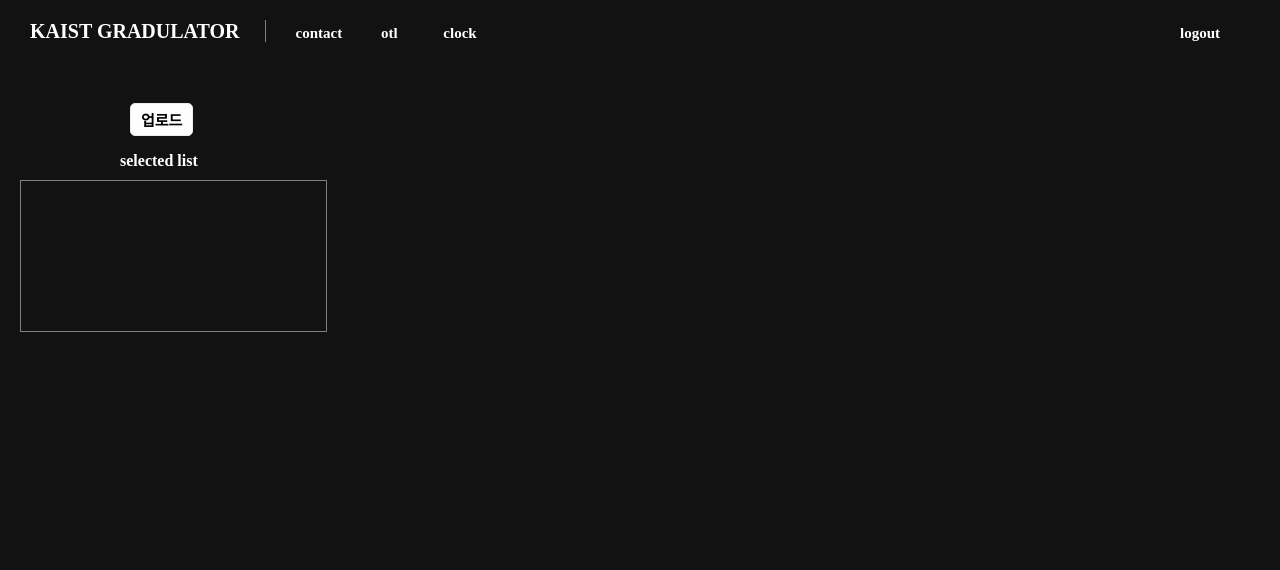
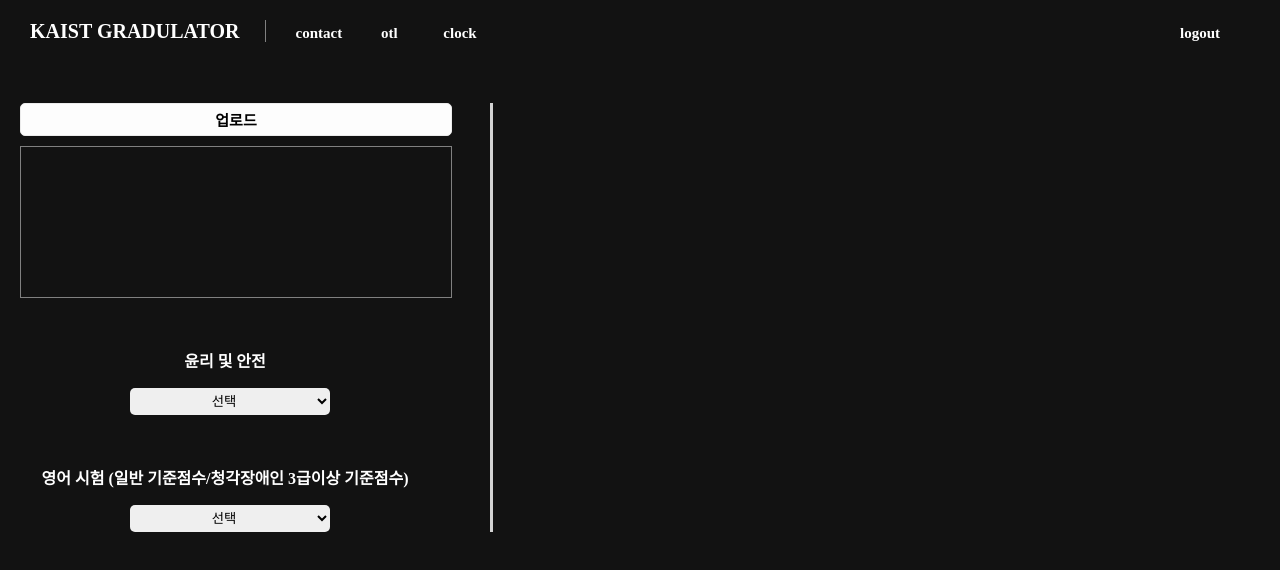
Before and after one commit to YiSeongYeop/KAIST_gradulator, a plain HTML site: page calculate.html in a window 1280 px wide. Drawn offline with nearby package versions, Linux system fonts and the light colour scheme.

Commit message:
select box

```diff
--- a/calculate.css
+++ b/calculate.css
@@ -141,9 +141,10 @@ input:focus {outline:none;}
 /*file upload*/
 #fileList {
     color: white;
-    width: 300px;
+    width: 425px;
     height: 150px;
     padding-left:5px;
+    margin-bottom: 20px;
 
     border: 1px solid gray;
     overflow: auto;
@@ -153,7 +154,8 @@ input:focus {outline:none;}
     font-family: 08서울남산체;
     font-weight: bold;
     color: white;
-    margin-left: 100px;
+    width: 410px;
+    text-align: center;
     margin-bottom: 10px;
 }
 
@@ -183,6 +185,29 @@ input:focus {outline:none;}
      cursor:pointer;
 }
 
+#input-area {
+    border-right: 3px solid #d3d3d3;
+    width: 470px;
+}
+
+#text1 {
+    font-family: 08서울남산체;
+    font-weight: bold;
+    color: white;
+    width: 410px;
+    text-align: center;
+    margin-top: 50px
+}
+
+.select-input {
+    width: 200px;
+    margin-left: 110px;
+    text-align: center;
+    padding: 5px;
+    border: white;
+    border-radius: 5px;
+}
+
 .filebox input[type="file"] {
     position: absolute;
     width: 0;
@@ -201,8 +226,10 @@ input:focus {outline:none;}
     font-size: 15px;
     vertical-align: middle;
     background-color: #fdfdfd;
-    margin-left: 110px;
+    width: 410px;
+    text-align: center;
     cursor: pointer;
     border: 1px solid #ebebeb;
     border-radius: 5px;
+    margin-bottom: 10px;
 }
--- a/calculate.html
+++ b/calculate.html
@@ -39,11 +39,36 @@
 		</span>
 	</h1>
 
-    <div class="filebox">
-      <label for="file" color="white">업로드</label>
-      <input type="file" multiple name="file" id="file" accept=".xlsx, .xls, .csv" onchange="updateList(); excelExport();"/>
-      <p id="selected">selected list</p>
-      <div id="fileList"></div>
-    </div>
+	<div id="input-area">
+	    <span class="filebox">
+	      <label for="file" color="white">업로드</label>
+	      <input type="file" multiple name="file" id="file" accept=".xlsx, .xls, .csv" onchange="updateList(); excelExport();"/>
+	      <!--<p id="selected">selected list</p>-->
+	      <div id="fileList"></div>
+	    </span>
+	    <span class="select-boxes">
+    		<span id="ethics-and-safety">
+    			<p id="text1">윤리 및 안전</p>
+				<select class="select-input" id="ethics-and-safety" name="ethics-and-safety">
+				    <option value="">선택</option>
+				    <option value="yes">예</option>
+				    <option value="no">아니오</option>
+				</select>
+			</span>
+			<span id="english">
+				<p id="text1">영어 시험 (일반 기준점수/청각장애인 3급이상 기준점수)</p>
+				<select class="select-input" id="english" name="english">
+				    <option value="">선택</option>
+				    <option value="yes">IBT TOFEL:83/62</option>
+				    <option value="no">PBT TOFEL:560/372</option>
+				    <option value="yes">CBT TOFEL:220/146</option>
+				    <option value="no">TOEIC:775/387</option>
+				    <option value="yes">TEPS:690/414</option>
+				    <option value="no">IELTS:6.5/4.8</option>
+				    <option value="no">없음</option>
+				</select>
+			</span>
+	    </span>
+	</div>
 </body>
 </html>
```
Also changed, not shown: 1 other file.
